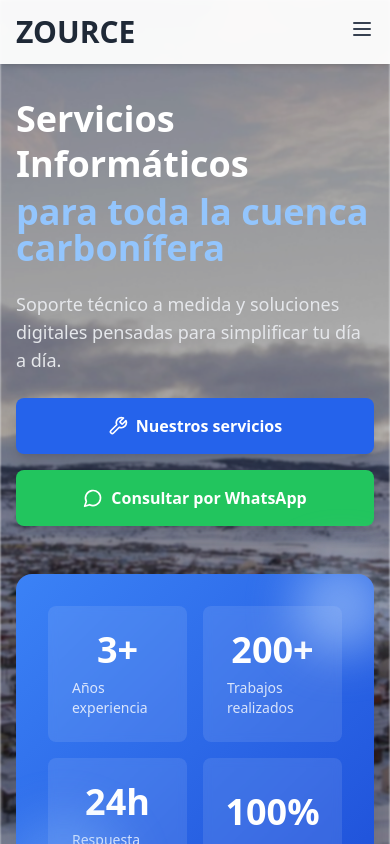
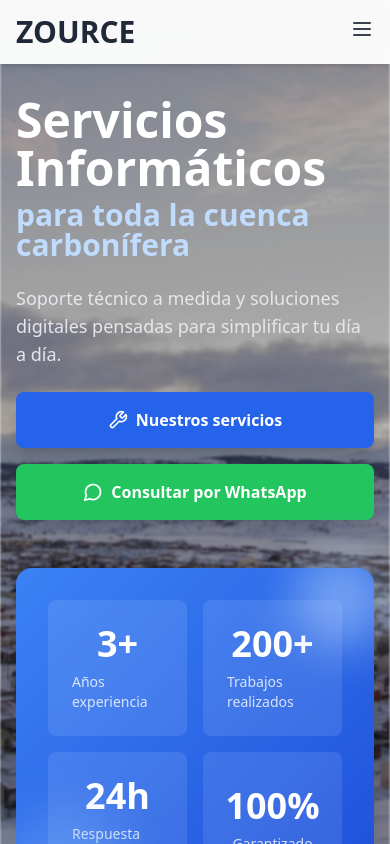
Before and after one commit to Alejo9601/ZOURCE, a React (Vite) app: page / in a window 390 px wide. Shown: the top 844 px of the page. Built offline with nearby package versions, Linux system fonts and the light colour scheme.

Commit message:
Modified text size for mobile devices

```diff
--- a/src/components/Hero.tsx
+++ b/src/components/Hero.tsx
@@ -34,9 +34,9 @@
             <div className="grid my-0 md:my-2 lg:my-5 md:grid-cols-2 gap-12 items-center">
                {/* --- TU CONTENIDO ORIGINAL --- */}
                <div className="space-y-6 animate-fadeIn">
-                  <h1 className="text-4xl md:text-5xl lg:text-6xl font-bold text-white leading-tight">
+                  <h1 className="text-5xl md:text-5xl lg:text-6xl font-bold text-white leading-none">
                      Servicios Informáticos
-                     <span className="block text-blue-300 mt-2 leading-none">
+                     <span className="text-3xl md:text-5xl lg:text-6xl block text-blue-200 mt-2 leading-none">
                         para toda la cuenca carbonífera
                      </span>
                   </h1>
```
